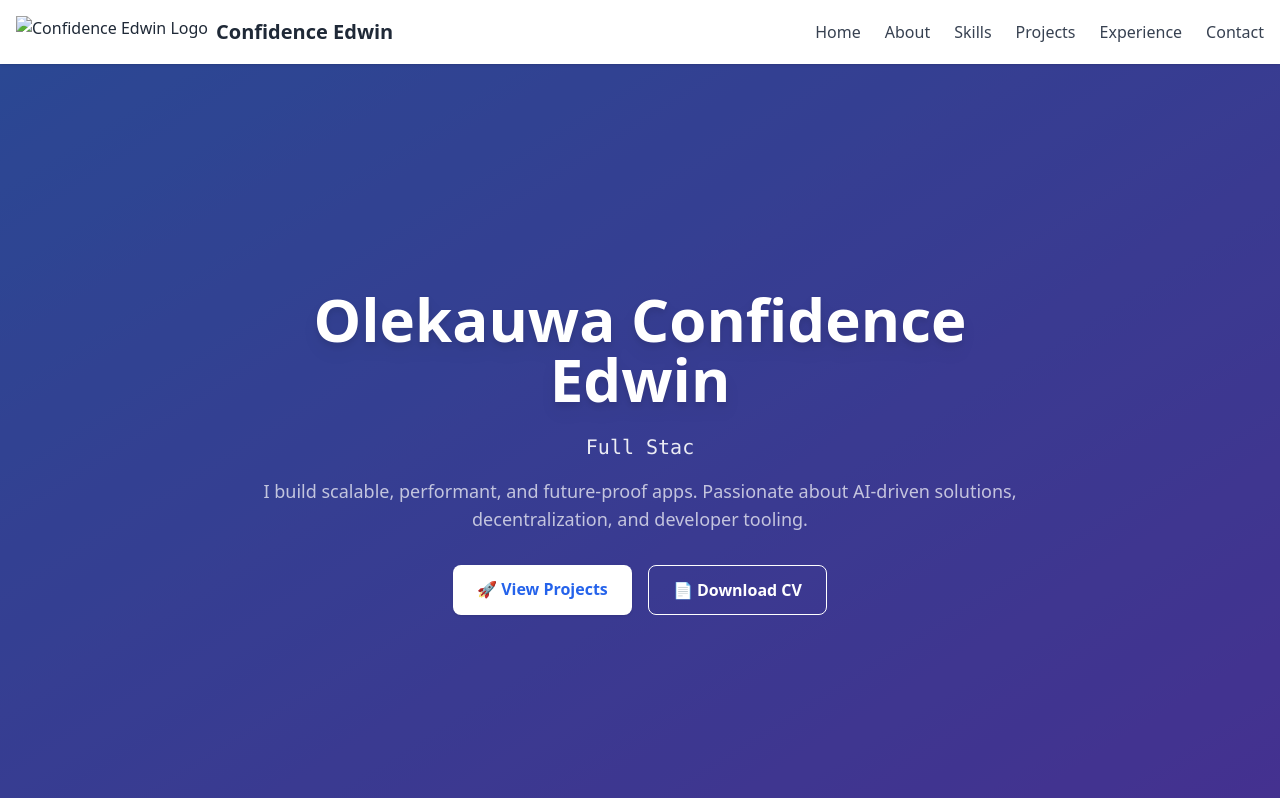
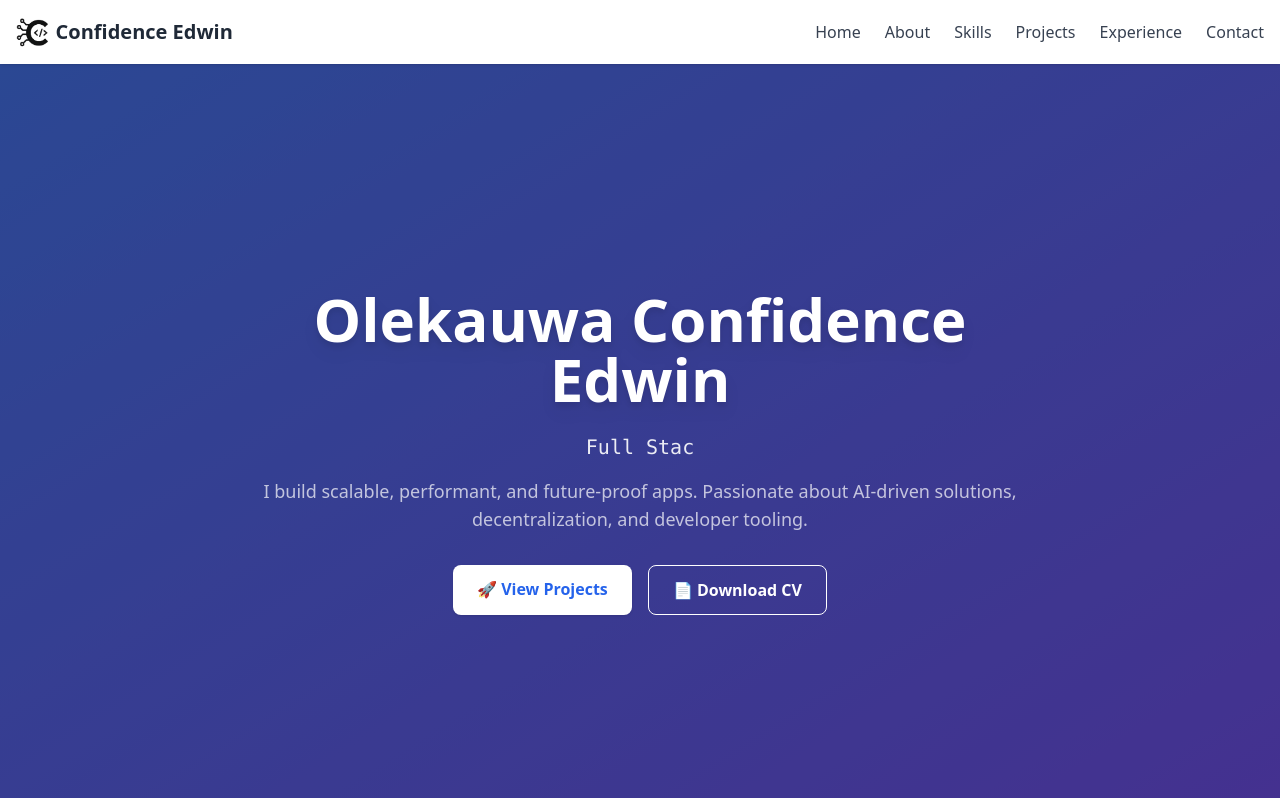
Before and after one commit to Eddie04-l/Portfolio, a plain HTML site: page index.html in a window 1280 px wide. Shown: the top 798 px of the page. Drawn offline with nearby package versions, Linux system fonts and the light colour scheme; the site is published under a folder, as on GitHub Pages, so addresses that start at the root find nothing; animation ran at ten frames a second.

Commit message:
Fix broken image path

```diff
--- a/index.html
+++ b/index.html
@@ -129,7 +129,7 @@
   <div class="container mx-auto px-4 py-4 flex justify-between items-center">
     <!-- Logo -->
     <a href="#home" class="flex items-center space-x-2">
-      <img src="/images/logo.png" alt="Confidence Edwin Logo" class="h-8 w-auto" />
+      <img src="images/logo.png" alt="Confidence Edwin" class="h-8 w-auto" />
       <span class="font-bold text-xl text-gray-800 hidden sm:inline-block">Confidence Edwin</span>
     </a>
 
```
